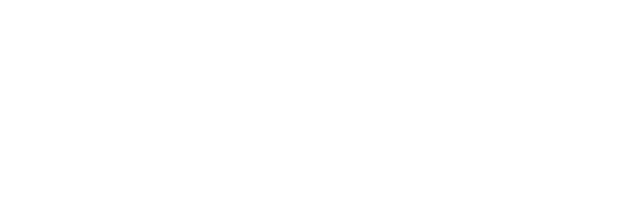
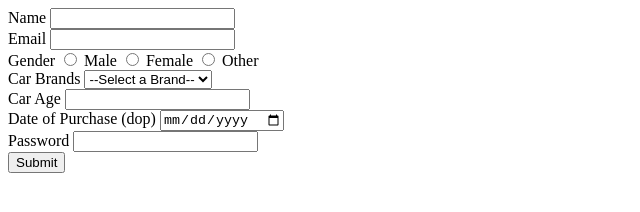
Before and after one commit to acciojob/car-insurance-form-anshdhawale85-maker, a website: page main.html in a window 1280 px wide. Shown: the whole page, without its empty margins (0-640 px from the left). Drawn offline with Linux system fonts and the light colour scheme.

Commit message:
created a submission

```diff
--- a/main.html
+++ b/main.html
@@ -8,6 +8,59 @@
 
 <body>
 	<!-- the entire body must be written by student -->
+	<form method="post">
+		<div class="form-group">
+          <label for="name">Name</label>
+          <input type="text" id="name" name="name" required>
+        </div>
+
+        <div class="form-group">
+          <label for="email">Email</label>
+          <input type="email" id="email" name="email" required>
+        </div>
+
+        <div class="form-group radio-group">
+         <label>Gender</label>
+         <input type="radio" id="gender-male" name="gender" value="male" required>
+         <label for="gender-male">Male</label>
+
+         <input type="radio" id="gender-female" name="gender" value="female" required>
+         <label for="gender-female">Female</label>
+
+         <input type="radio" id="gender-other" name="gender" value="other" required>
+         <label for="gender-other">Other</label>
+       </div>
+
+       <div class="form-group">
+         <label for="cars">Car Brands</label>
+         <select id="cars" name="cars">
+           <option value="">--Select a Brand--</option>
+           <option value="BMW">BMW</option>
+           <option value="Audi">Audi</option>
+           <option value="Mercedez">Mercedez</option>
+         </select>
+      </div>
+
+      <div class="form-group">
+        <label for="carage">Car Age</label>
+        <input type="number" id="carage" name="carage" required>
+      </div>
+
+      <div class="form-group">
+        <label for="dop">Date of Purchase (dop)</label>
+        <input type="date" id="dop" name="dop" required>
+      </div>
+
+      <div class="form-group">
+        <label for="password">Password</label>
+        <input type="password" id="password" name="password" required>
+      </div>
+
+      <div class="form-group">
+        <button type="submit">Submit</button>
+      </div>
+
+	</form>
     <script type="text/javascript" src="./script.js">
 </script>
 
```
